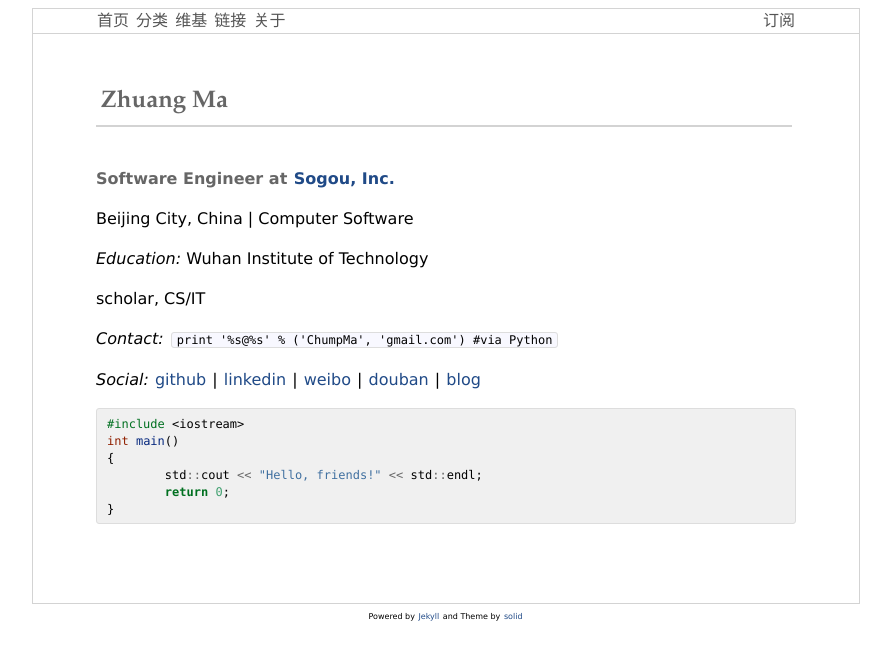
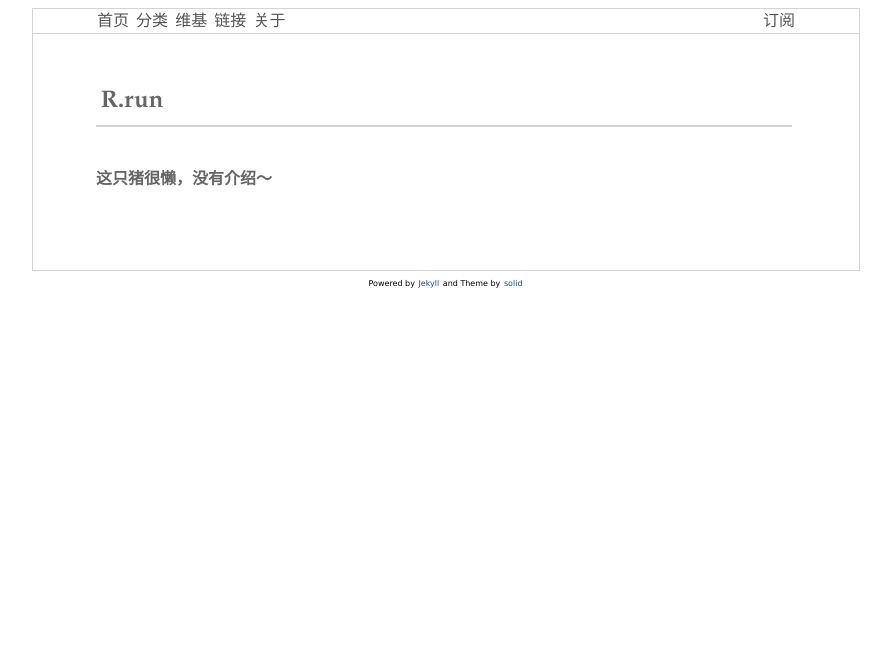
Before and after one commit to RunzhuZhao/RunzhuZhao.github.io, a Jekyll site: the page built from pages/about.md, in a window 1280 px wide. Shown: the top 660 px of the page, without its empty margins (194-1085 px from the left). Built offline with Jekyll 4.4.1, drawn with Linux system fonts in a browser that asks for light colours; comment, search, counter and statistics services are not loaded.

Commit message:
Update about.md

````diff
--- a/pages/about.md
+++ b/pages/about.md
@@ -1,28 +1,9 @@
 ---
 layout: page
-title: Zhuang Ma
-description: Zhuang Ma的个人简介。
-keywords: Zhuang Ma, 马壮
+title: R.run
+description: 猪猪的个人简介。
+keywords: 猪猪, 小猪猪
 permalink: /about/
 ---
 
-**Software Engineer at [Sogou, Inc.](http://www.sogou.com)**
-
-Beijing City, China \| Computer Software
-
-*Education:* Wuhan Institute of Technology
-
-scholar, CS/IT
-
-*Contact:* `print '%s@%s' % ('ChumpMa', 'gmail.com')  #via Python`
-
-*Social:*  [github](http://github.com/mzlogin) \| [linkedin](http://www.linkedin.com/in/mazhuang) \| [weibo](http://weibo.com/mzlogin) \| [douban](http://www.douban.com/people/freedim/) \| [blog](http://mazhuang.org)
-
-```c++
-#include <iostream>
-int main()
-{
-	std::cout << "Hello, friends!" << std::endl;
-	return 0;
-}
-```
+**这只猪很懒，没有介绍～**
````
